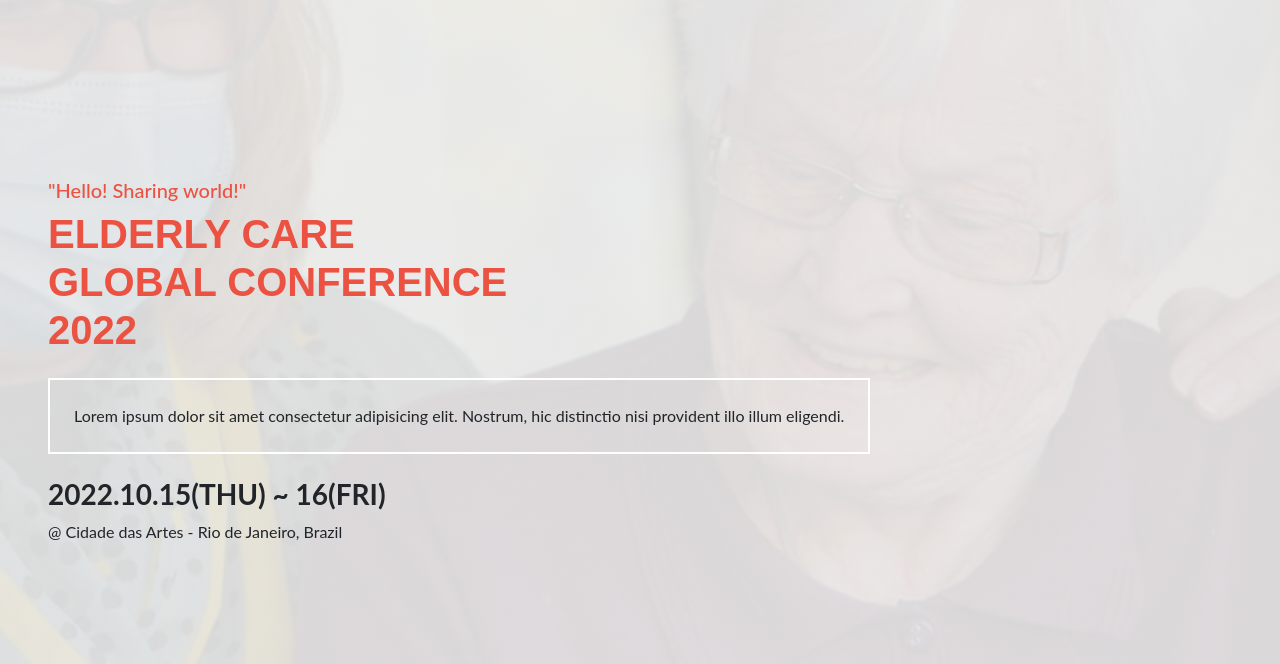
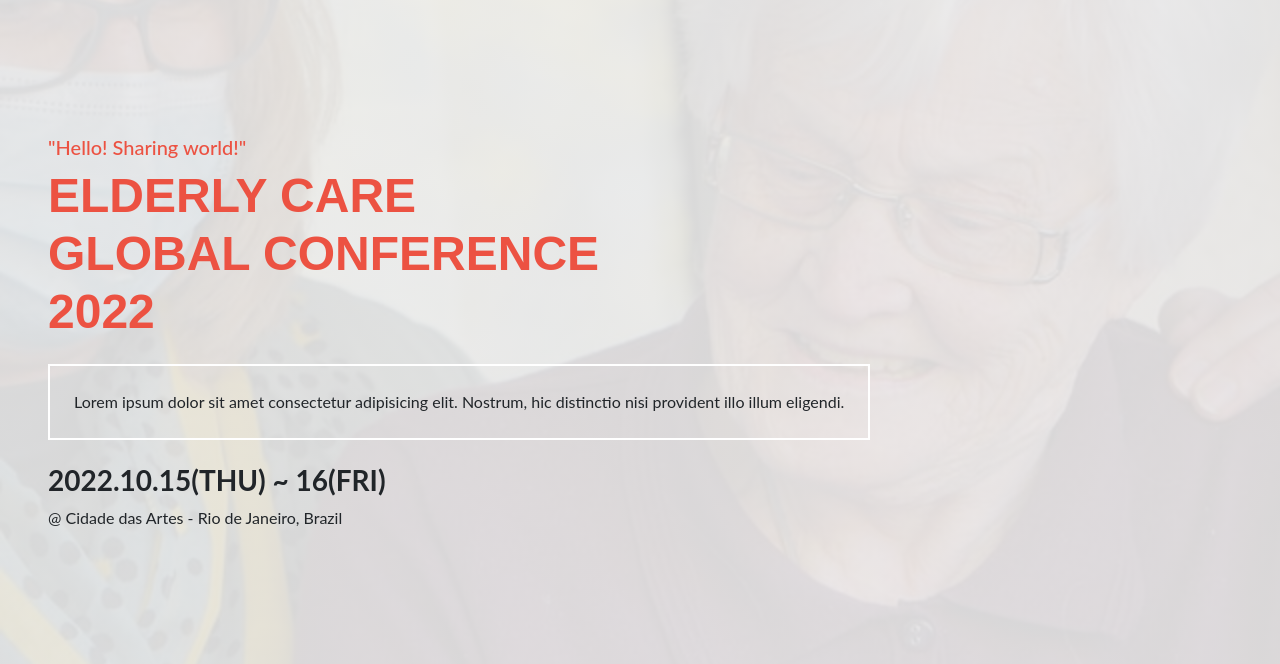
Before and after one commit to leopiresgoss/first-capstone, a website: page index.html in a window 1280 px wide. Shown: the part 134-798 px from the top of the page. Drawn offline with nearby package versions, Linux system fonts and the light colour scheme; a web font is replaced by a local one.

Commit message:
Increase h1 font-size of headline and remove padding

```diff
--- a/styles/desktop.css
+++ b/styles/desktop.css
@@ -39,5 +39,10 @@
     background:
     linear-gradient(180deg, rgba(238, 238, 238, 0.9) 0.96%, rgba(238, 238, 238, 0.9) 120%),
     url('/images/elderly-lg.jpg') center center / cover no-repeat;
+    padding: 0;
+  }
+
+  #headline h1 {
+    font-size: 3em;
   }
 }
```
